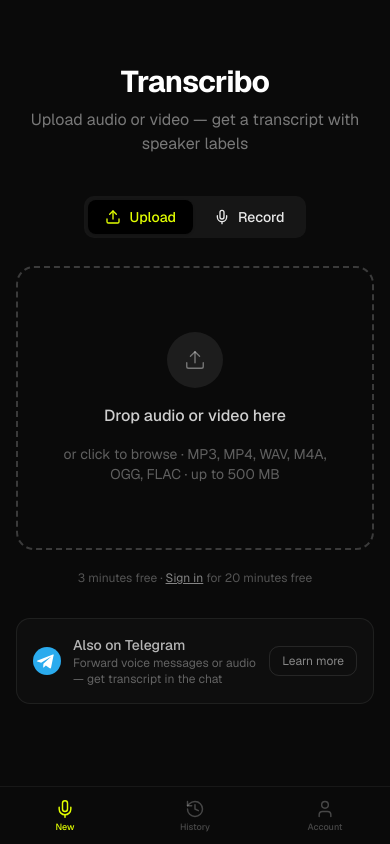
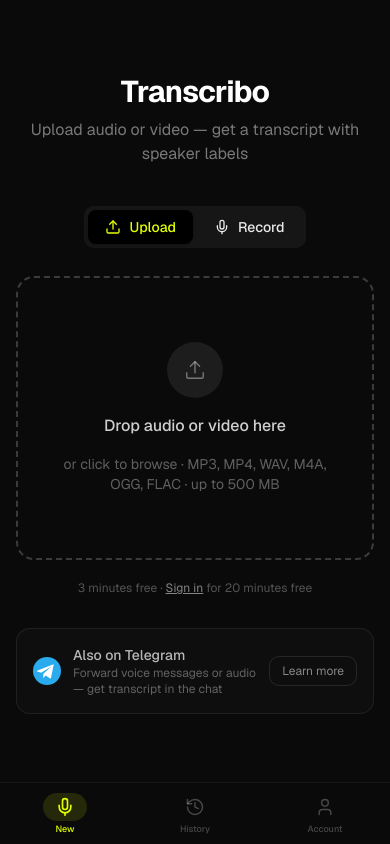
Before and after one commit to uncleom/transcribe-app, a Next.js app: page / in a window 390 px wide. Built offline with nearby package versions, Linux system fonts and the light colour scheme; no server answers.

Commit message:
fix: bottom nav fixed+active pill, account page sign-in, login page DRY

```diff
--- a/src/app/(bare)/login/page.tsx
+++ b/src/app/(bare)/login/page.tsx
@@ -1,46 +1,15 @@
-'use client'
-
-import { createBrowserSupabaseClient } from '@/lib/supabase/client'
+import SignInButton from '@/components/SignInButton'
 
 export default function LoginPage() {
-  async function handleGoogleLogin() {
-    const supabase = createBrowserSupabaseClient()
-    await supabase.auth.signInWithOAuth({
-      provider: 'google',
-      options: {
-        redirectTo: `${location.origin}/auth/callback`,
-        queryParams: { prompt: 'select_account' },
-      },
-    })
-  }
-
   return (
-    <main className="flex min-h-screen flex-col items-center justify-center px-4">
+    <main className="flex min-h-full flex-col items-center justify-center px-4">
       <div className="w-full max-w-sm space-y-8">
         <div className="text-center">
-          <h1 className="text-2xl font-semibold text-white">Transcribe</h1>
+          <h1 className="text-2xl font-semibold text-white">Transcribo</h1>
           <p className="mt-2 text-sm text-white/40">Sign in to view your transcription history</p>
         </div>
-
-        <button
-          onClick={handleGoogleLogin}
-          className="flex w-full items-center justify-center gap-3 rounded-xl border border-white/10 bg-white/[0.04] px-4 py-3 text-sm font-medium text-white transition hover:bg-white/[0.08] hover:border-white/20 active:scale-[0.98]"
-        >
-          <GoogleIcon />
-          Continue with Google
-        </button>
+        <SignInButton />
       </div>
     </main>
   )
 }
-
-function GoogleIcon() {
-  return (
-    <svg width="18" height="18" viewBox="0 0 18 18" fill="none" xmlns="http://www.w3.org/2000/svg">
-      <path d="M17.64 9.205c0-.639-.057-1.252-.164-1.841H9v3.481h4.844a4.14 4.14 0 0 1-1.796 2.716v2.259h2.908c1.702-1.567 2.684-3.875 2.684-6.615Z" fill="#4285F4"/>
-      <path d="M9 18c2.43 0 4.467-.806 5.956-2.18l-2.908-2.259c-.806.54-1.837.86-3.048.86-2.344 0-4.328-1.584-5.036-3.711H.957v2.332A8.997 8.997 0 0 0 9 18Z" fill="#34A853"/>
-      <path d="M3.964 10.71A5.41 5.41 0 0 1 3.682 9c0-.593.102-1.17.282-1.71V4.958H.957A8.996 8.996 0 0 0 0 9c0 1.452.348 2.827.957 4.042l3.007-2.332Z" fill="#FBBC05"/>
-      <path d="M9 3.58c1.321 0 2.508.454 3.44 1.345l2.582-2.58C13.463.891 11.426 0 9 0A8.997 8.997 0 0 0 .957 4.958L3.964 7.29C4.672 5.163 6.656 3.58 9 3.58Z" fill="#EA4335"/>
-    </svg>
-  )
-}
--- a/src/app/(shell)/billing/page.tsx
+++ b/src/app/(shell)/billing/page.tsx
@@ -1,7 +1,7 @@
-import { redirect } from 'next/navigation'
 import { createServerClient, createAdminClient } from '@/lib/supabase/server'
 import TelegramLinkButton from '@/components/TelegramLinkButton'
 import LogoutButton from '@/components/LogoutButton'
+import SignInButton from '@/components/SignInButton'
 
 function formatCredits(secs: number): string {
   if (secs <= 0) return '0 min'
@@ -17,7 +17,19 @@
   const supabase = await createServerClient()
   const { data: { user } } = await supabase.auth.getUser()
 
-  if (!user) redirect('/login')
+  if (!user) {
+    return (
+      <main className="flex flex-1 flex-col items-center justify-center px-4 py-16">
+        <div className="w-full max-w-sm space-y-6 text-center">
+          <div>
+            <h1 className="text-xl font-semibold text-white">Account</h1>
+            <p className="mt-2 text-sm text-white/40">Sign in to manage your credits and history</p>
+          </div>
+          <SignInButton />
+        </div>
+      </main>
+    )
+  }
 
   const { data: profile } = await supabase
     .from('profiles')
--- a/src/components/BottomNav.tsx
+++ b/src/components/BottomNav.tsx
@@ -16,7 +16,7 @@
 
   return (
     <nav
-      className="flex md:hidden flex-shrink-0 border-t border-white/[0.06] bg-[#0a0a0a]"
+      className="fixed bottom-0 left-0 right-0 z-50 flex md:hidden border-t border-white/[0.06] bg-[#0a0a0a]"
       style={{ paddingBottom: 'env(safe-area-inset-bottom)' }}
     >
       {NAV_ITEMS.map(({ href, icon: Icon, label }) => {
@@ -26,11 +26,16 @@
             key={href}
             href={href}
             className={cn(
-              'flex flex-1 flex-col items-center gap-1 py-3 transition-colors',
-              isActive ? 'text-[#e2ff00]' : 'text-white/25 hover:text-white/60'
+              'flex flex-1 flex-col items-center gap-1 py-2.5 transition-colors',
+              isActive ? 'text-[#e2ff00]' : 'text-white/25 hover:text-white/50'
             )}
           >
-            <Icon size={20} strokeWidth={1.75} />
+            <div className={cn(
+              'flex items-center justify-center w-11 h-7 rounded-full transition-colors',
+              isActive ? 'bg-[#e2ff00]/12' : ''
+            )}>
+              <Icon size={20} strokeWidth={isActive ? 2 : 1.75} />
+            </div>
             <span className="text-[9px] font-medium leading-none">{label}</span>
           </Link>
         )
--- a/src/components/DesktopNav.tsx
+++ b/src/components/DesktopNav.tsx
@@ -30,8 +30,8 @@
               className={cn(
                 'flex flex-col items-center gap-1 rounded-lg px-1 py-2 w-10 transition-colors',
                 isActive
-                  ? 'bg-[#e2ff00]/10 text-[#e2ff00]'
-                  : 'text-white/30 hover:text-white/60'
+                  ? 'bg-[#e2ff00]/15 text-[#e2ff00] ring-1 ring-[#e2ff00]/20'
+                  : 'text-white/30 hover:text-white/50'
               )}
             >
               <Icon size={18} strokeWidth={1.75} />
--- /dev/null
+++ b/src/components/SignInButton.tsx
@@ -0,0 +1,31 @@
+'use client'
+
+import { createBrowserSupabaseClient } from '@/lib/supabase/client'
+
+export default function SignInButton() {
+  async function handleGoogleLogin() {
+    const supabase = createBrowserSupabaseClient()
+    await supabase.auth.signInWithOAuth({
+      provider: 'google',
+      options: {
+        redirectTo: `${location.origin}/auth/callback`,
+        queryParams: { prompt: 'select_account' },
+      },
+    })
+  }
+
+  return (
+    <button
+      onClick={handleGoogleLogin}
+      className="flex w-full items-center justify-center gap-3 rounded-xl border border-white/10 bg-white/[0.04] px-4 py-3 text-sm font-medium text-white transition hover:bg-white/[0.08] hover:border-white/20 active:scale-[0.98]"
+    >
+      <svg width="18" height="18" viewBox="0 0 18 18" fill="none">
+        <path d="M17.64 9.205c0-.639-.057-1.252-.164-1.841H9v3.481h4.844a4.14 4.14 0 0 1-1.796 2.716v2.259h2.908c1.702-1.567 2.684-3.875 2.684-6.615Z" fill="#4285F4"/>
+        <path d="M9 18c2.43 0 4.467-.806 5.956-2.18l-2.908-2.259c-.806.54-1.837.86-3.048.86-2.344 0-4.328-1.584-5.036-3.711H.957v2.332A8.997 8.997 0 0 0 9 18Z" fill="#34A853"/>
+        <path d="M3.964 10.71A5.41 5.41 0 0 1 3.682 9c0-.593.102-1.17.282-1.71V4.958H.957A8.996 8.996 0 0 0 0 9c0 1.452.348 2.827.957 4.042l3.007-2.332Z" fill="#FBBC05"/>
+        <path d="M9 3.58c1.321 0 2.508.454 3.44 1.345l2.582-2.58C13.463.891 11.426 0 9 0A8.997 8.997 0 0 0 .957 4.958L3.964 7.29C4.672 5.163 6.656 3.58 9 3.58Z" fill="#EA4335"/>
+      </svg>
+      Continue with Google
+    </button>
+  )
+}
```
